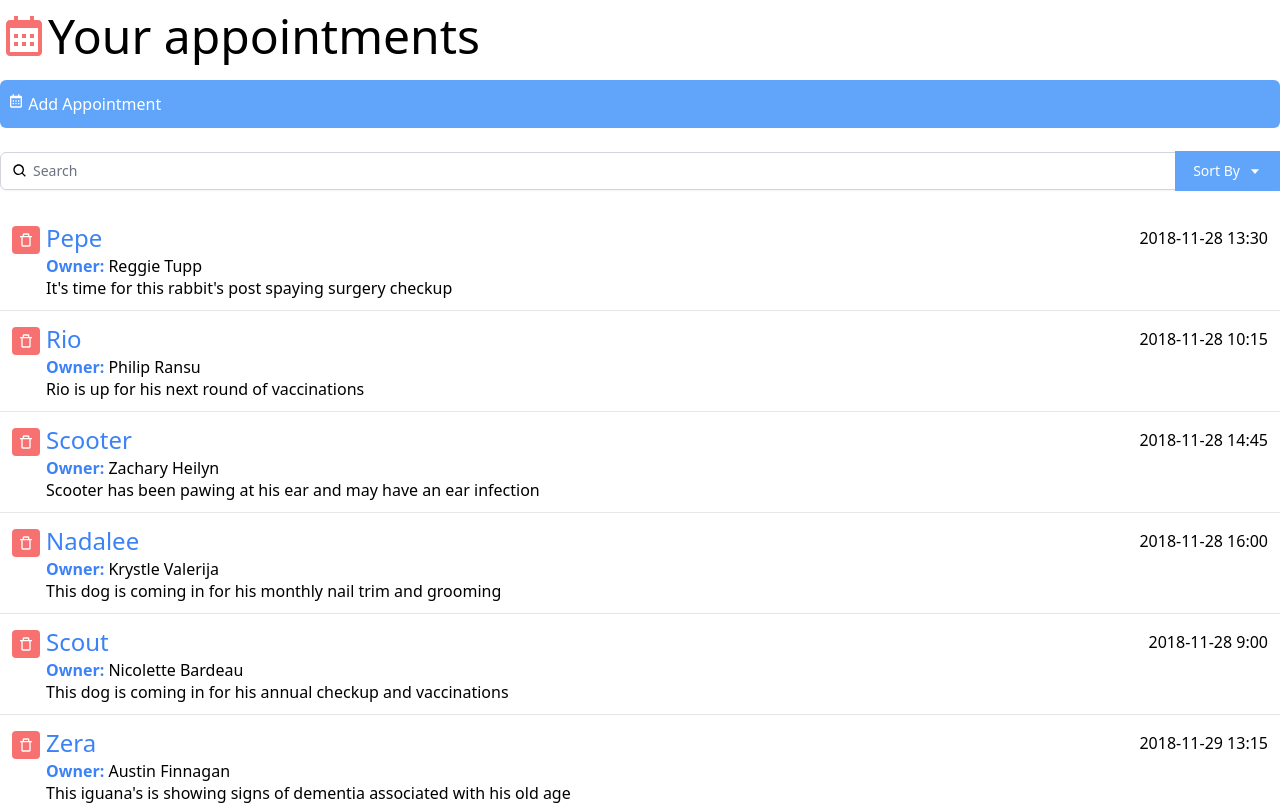
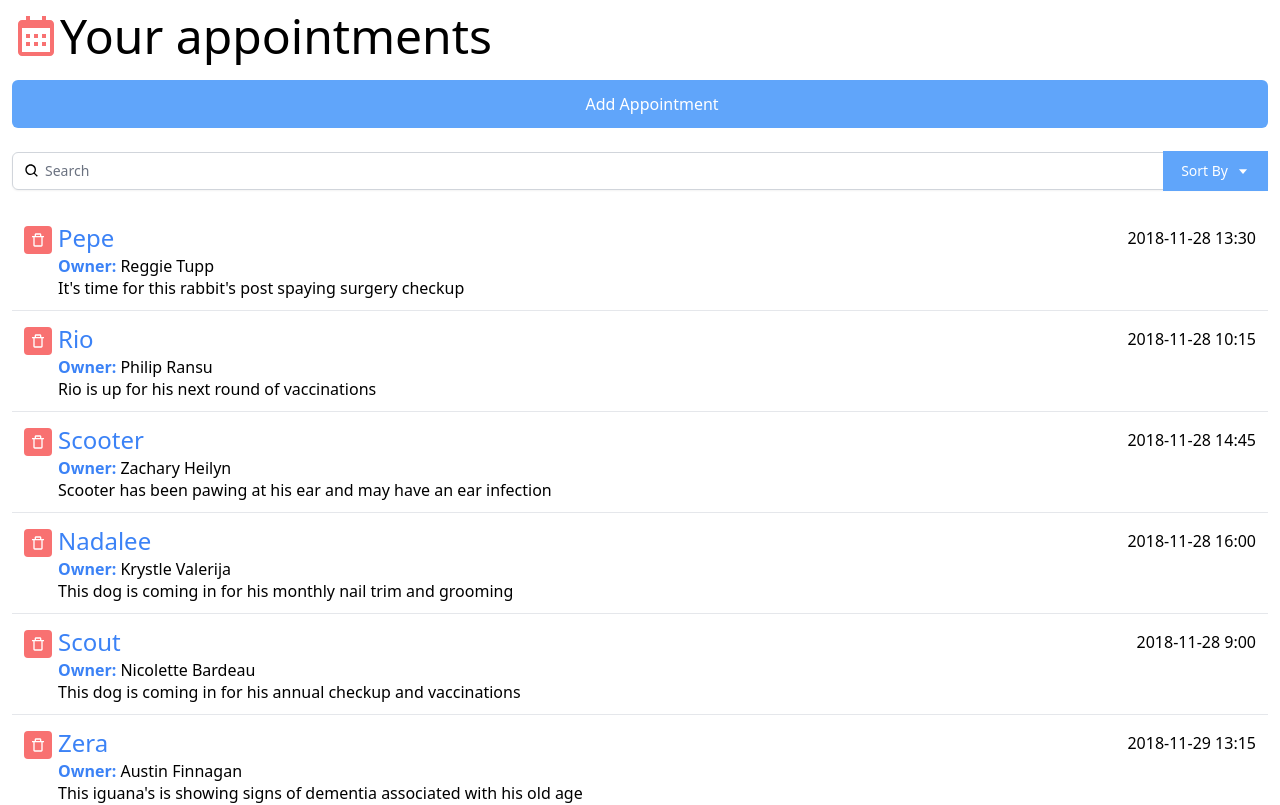
Before and after one commit to Meliwi/ReactJs-Building-interface, a React (Create React App) app: page / in a window 1280 px wide. Shown: the top 805 px of the page. Built offline with nearby package versions, Linux system fonts and the light colour scheme.

Commit message:
useEffect and useCallback hooks

```diff
--- a/src/App.js
+++ b/src/App.js
@@ -1,25 +1,44 @@
+import {useState , useEffect, useCallback} from 'react';
 import {BiCalendar} from "react-icons/bi";
 import Search from "./components/Search";
 import AddAppointments from "./components/AddAppointments";
 import AppointmentInfo from "./components/AppointmentInfo";
-import appoinmentList from "./data.json";
 
 function App() {
+
+  //Hacemos uso de nuestro hook useState
+  let[appointmentList, setAppointmentList] = useState([]);
+
+  /*Creamos el método de fetch data donde vamos a hacer la petición de nuestros
+    datos usando useCallBack el cual es otro hook
+  */
+  const fetchData = useCallback(() => {
+    fetch('./data.json')
+    .then(response => response.json())
+    .then(data => {
+      setAppointmentList(data)
+    });
+  }, [])
+
+  useEffect(() => {
+    fetchData()
+  }, [fetchData]);
+
   return (
     /* para centrar un container (setea un max width de un elemento) se usa mx-auto
     luego se añade un margin top de 3px y un font weigth de 100*/
-    <div className="App container mx-auto mt-3 font-thin">
+    <div className="App container mx-auto mt-3 font-thin px-3">
       {/*text-5xl asigna un font-size de 3rem y un line-heigh:1
       elementos en linea (inline-block )*/}
       <h1 className="text-5xl mb-5" >
-        <BiCalendar  className="inline-block text-red-400 align-top"/>Your appointments</h1>
+        <BiCalendar  className="inline-block text-red-400 align-top text-center"/>Your appointments</h1>
         {/*Hacemos el llamado a nuestro componente AddAppointments*/}
         <AddAppointments/>
         {/*Hacemos el llamado a nuestro primer componente Search*/}
         <Search/>
         {/*Se crea un ul y dentro de este a la lista que hemos importado se mapea por los elementos que se encuentran en nuestra data.json */}
         <ul className= "divide-y divide-gray-200">
-          {appoinmentList.map(appointment => (
+          {appointmentList.map(appointment => (
             <AppointmentInfo key={appointment.id}
             appointment={appointment}/>
           ))
--- a/src/components/AddAppointments.js
+++ b/src/components/AddAppointments.js
@@ -12,15 +12,15 @@ const AddAppointment = () => {
             -rounded-t-md: border-top-left-radius: 0.375rem; border-top-right-radius: 0.375rem;
             */}
             {/*necesitamos crear un evento para el botón, al clickear se ejecuta un arrow function,
-            el cual usa el método setToggleForm y setea el toggleform a lo opuesto que esta nuestro toggleForm
+            el cual usa el método setToggleForm y setea el estado del toggleform a lo opuesto que esta nuestro toggleForm
 
             -- Revisa el estado del toggleForm si es true entonces nuestro button tiene estilo rounded-t-md
             si no este será rounded-md
             */}
             <button onClick = {() => {setToggleForm(!toggleForm)}}
-                className={`bg-blue-400 text-white px-2 py-3 w-full text-left rounded-t-md
+                className={`bg-blue-400 hover:bg-blue-500 text-white px-2 py-3 min-w-full text-center rounded-t-md
                 ${toggleForm ? 'rounded-t-md' : 'rounded-md'}`}>
-                <div><BiCalendar className="inline-block align-text-top" /> Add Appointment</div>
+                <div><BiCalendar className="inline-block align-text-top pl-5" /> Add Appointment</div>
             </button>
             {
                 //check for the toggle form and if it exists display the form
--- a/src/components/AppointmentInfo.js
+++ b/src/components/AppointmentInfo.js
@@ -1,4 +1,4 @@
-import {BiTrash, BiTrashAlt} from "react-icons/bi";
+import {BiTrashAlt} from "react-icons/bi";
 
 //Este componente es el que contiene la información
 // que se encuentra en nuestro data.json
--- a/src/components/Search.js
+++ b/src/components/Search.js
@@ -1,4 +1,4 @@
-import {BiSearch, BiCaretDown, BiCheck} from "react-icons/bi"
+import {BiSearch, BiCaretDown} from "react-icons/bi"
 import {FcCheckmark} from "react-icons/fc"
 import {useState} from 'react';
 
```
Also changed, not shown: public/data.json (renamed from src/data.json).
